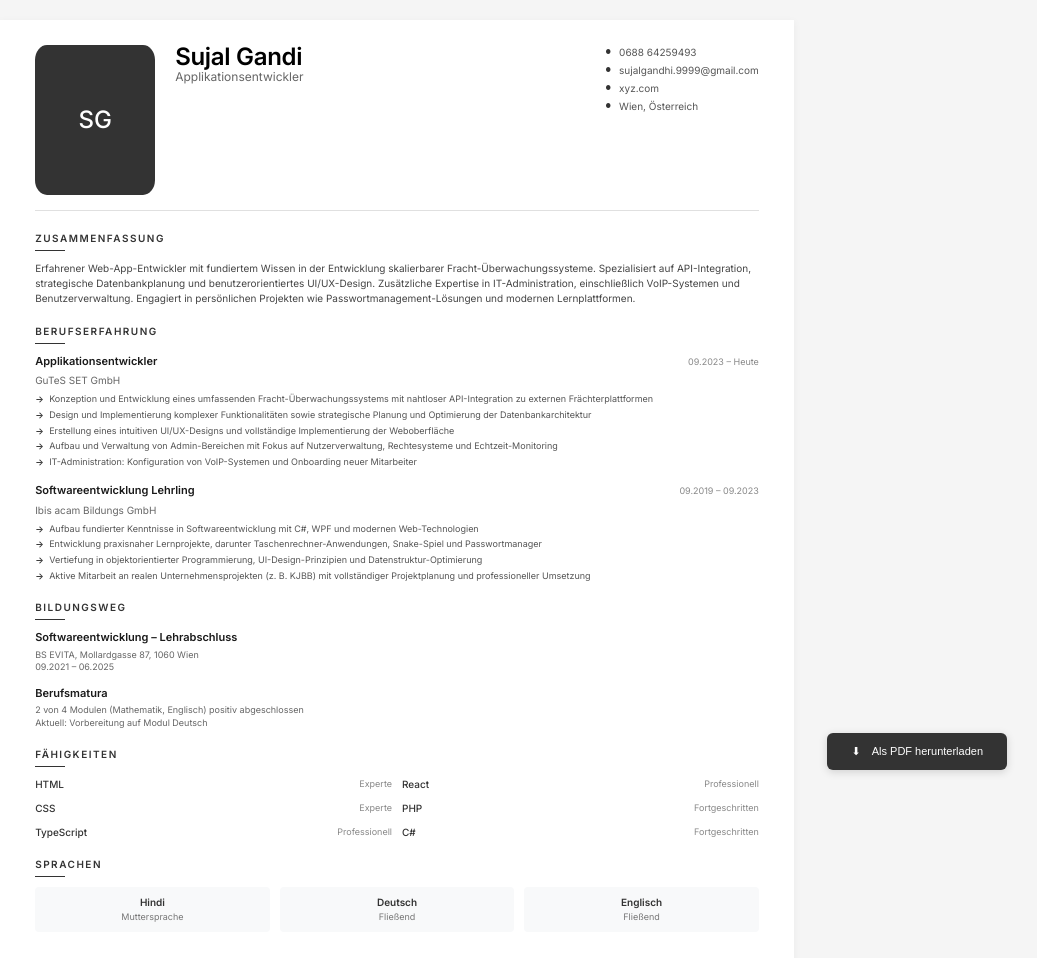
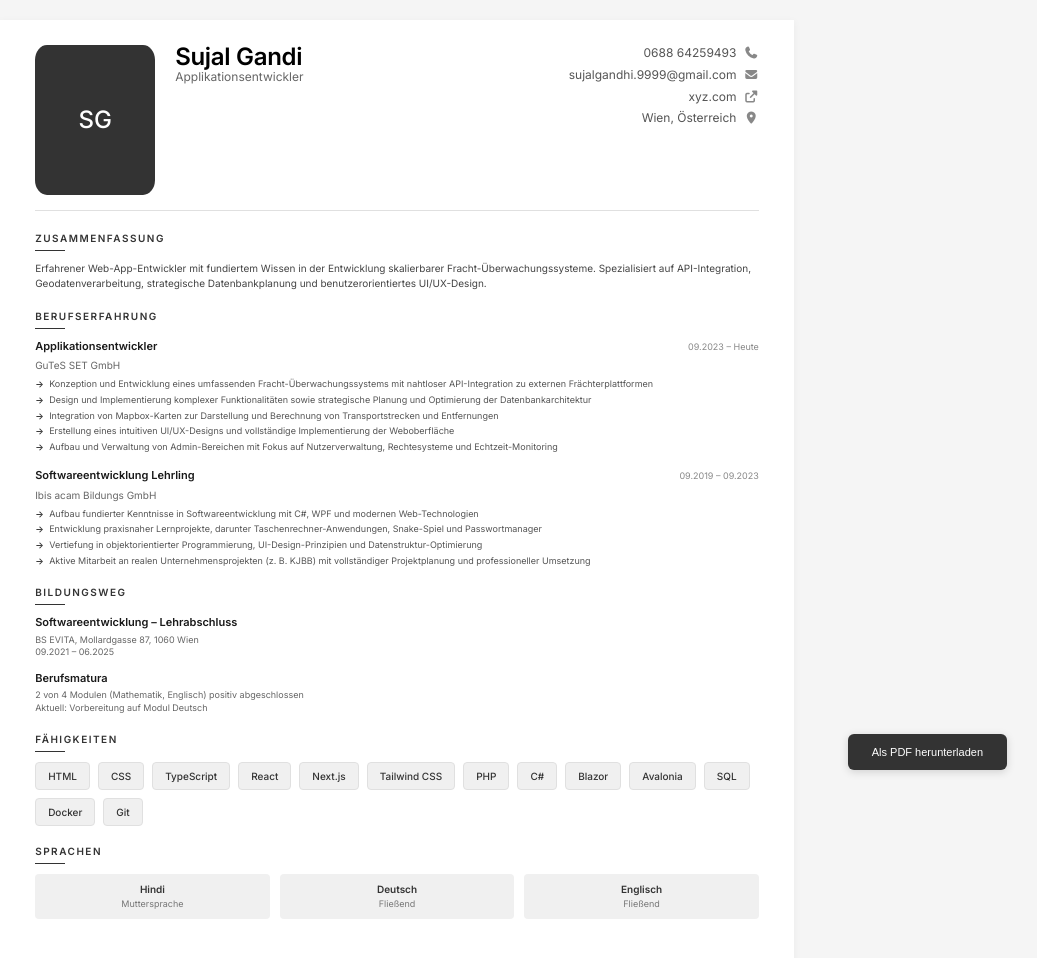
Before and after one commit to aSujal/Lebenslauf, a plain HTML site: page index.html in a window 1280 px wide. Shown: the whole page, without its empty margins (243-1280 px from the left). Drawn offline with Linux system fonts and the light colour scheme.

Commit message:
Enhance CV layout and styling: added icons to contact items, improved skill tags, and adjusted spacing for better readability.

```diff
--- a/index.html
+++ b/index.html
@@ -6,6 +6,7 @@
     <meta name="viewport" content="width=device-width, initial-scale=1.0">
     <title>Sujal Gandi - Lebenslauf</title>
     <link href="https://fonts.googleapis.com/css2?family=Inter:wght@300;400;500;600&display=swap" rel="stylesheet">
+    <link rel="stylesheet" href="https://cdnjs.cloudflare.com/ajax/libs/font-awesome/7.0.1/css/all.min.css">
     <script src="https://cdnjs.cloudflare.com/ajax/libs/html2pdf.js/0.10.1/html2pdf.bundle.min.js"></script>
     <link rel="stylesheet" href="style.css">
 </head>
@@ -22,17 +23,21 @@
                     </div>
                 </div>
                 <div class="contact-info">
-                    <div class="contact-item">
+                    <div class="contact-item phone">
                         <a href="tel:068864259493">0688 64259493</a>
+                        <i class="fa fa-phone icon"></i>
                     </div>
-                    <div class="contact-item">
+                    <div class="contact-item email">
                         <a href="mailto:sujalgandhi.9999@gmail.com">sujalgandhi.9999@gmail.com</a>
+                        <i class="fa fa-envelope icon"></i>
                     </div>
-                    <div class="contact-item">
+                    <div class="contact-item web">
                         <a href="https://xyz.com" target="_blank">xyz.com</a>
+                        <i class="fa fa-external-link-alt icon"></i>
                     </div>
-                    <div class="contact-item">
-                        Wien, Österreich
+                    <div class="contact-item location">
+                        <span>Wien, Österreich</span>
+                        <i class="fa fa-map-marker-alt icon"></i>
                     </div>
                 </div>
             </div>
@@ -42,10 +47,9 @@
                 <p class="summary-text">
                     Erfahrener Web-App-Entwickler mit fundiertem Wissen in der Entwicklung skalierbarer
                     Fracht-Überwachungssysteme.
-                    Spezialisiert auf API-Integration, strategische Datenbankplanung und benutzerorientiertes
+                    Spezialisiert auf API-Integration, Geodatenverarbeitung, strategische Datenbankplanung und
+                    benutzerorientiertes
                     UI/UX-Design.
-                    Zusätzliche Expertise in IT-Administration, einschließlich VoIP-Systemen und Benutzerverwaltung.
-                    Engagiert in persönlichen Projekten wie Passwortmanagement-Lösungen und modernen Lernplattformen.
                 </p>
             </div>
 
@@ -63,11 +67,10 @@
                             API-Integration zu externen Frächterplattformen</li>
                         <li>Design und Implementierung komplexer Funktionalitäten sowie strategische Planung und
                             Optimierung der Datenbankarchitektur</li>
-                        <li>Erstellung eines intuitiven UI/UX-Designs und vollständige Implementierung der Weboberfläche
-                        </li>
+                        <li>Integration von Mapbox-Karten zur Darstellung und Berechnung von Transportstrecken und Entfernungen</li>
+                        <li>Erstellung eines intuitiven UI/UX-Designs und vollständige Implementierung der Weboberfläche</li>
                         <li>Aufbau und Verwaltung von Admin-Bereichen mit Fokus auf Nutzerverwaltung, Rechtesysteme und
                             Echtzeit-Monitoring</li>
-                        <li>IT-Administration: Konfiguration von VoIP-Systemen und Onboarding neuer Mitarbeiter</li>
                     </ul>
                 </div>
 
@@ -112,31 +115,20 @@
 
             <div class="section">
                 <div class="section-title">Fähigkeiten</div>
-                <div class="skills-grid">
-                    <div class="skill-item">
-                        <span class="skill-name">HTML</span>
-                        <span class="skill-level">Experte</span>
-                    </div>
-                    <div class="skill-item">
-                        <span class="skill-name">React</span>
-                        <span class="skill-level">Professionell</span>
-                    </div>
-                    <div class="skill-item">
-                        <span class="skill-name">CSS</span>
-                        <span class="skill-level">Experte</span>
-                    </div>
-                    <div class="skill-item">
-                        <span class="skill-name">PHP</span>
-                        <span class="skill-level">Fortgeschritten</span>
-                    </div>
-                    <div class="skill-item">
-                        <span class="skill-name">TypeScript</span>
-                        <span class="skill-level">Professionell</span>
-                    </div>
-                    <div class="skill-item">
-                        <span class="skill-name">C#</span>
-                        <span class="skill-level">Fortgeschritten</span>
-                    </div>
+                <div class="skills-container">
+                    <span class="skill-tag">HTML</span>
+                    <span class="skill-tag">CSS</span>
+                    <span class="skill-tag">TypeScript</span>
+                    <span class="skill-tag">React</span>
+                    <span class="skill-tag">Next.js</span>
+                    <span class="skill-tag">Tailwind CSS</span>
+                    <span class="skill-tag">PHP</span>
+                    <span class="skill-tag">C#</span>
+                    <span class="skill-tag">Blazor</span>
+                    <span class="skill-tag">Avalonia</span>
+                    <span class="skill-tag">SQL</span>
+                    <span class="skill-tag">Docker</span>
+                    <span class="skill-tag">Git</span>
                 </div>
             </div>
 
--- a/style.css
+++ b/style.css
@@ -58,22 +58,22 @@ body {
     font-weight: 400;
     margin-bottom: 12px;
 }
+
 .contact-info {
     display: flex;
     flex-direction: column;
-    gap: 4px;
+    gap: 5px;
+    text-align: right;
 }
+
 .contact-item {
-    display: flex;
-    align-items: center;
-    font-size: 10px;
+    font-size: 12px;
     color: #555;
+    position: relative;
 }
-.contact-item::before {
-    content: "●";
-    color: #333;
-    margin-right: 8px;
-    font-size: 6px;
+.icon{
+    margin-left: 4px;
+    color: #888;
 }
 .contact-item a {
     color: #555;
@@ -167,25 +167,21 @@ body {
     color: #666;
     line-height: 1.4;
 }
-.skills-grid {
-    display: grid;
-    grid-template-columns: 1fr 1fr;
-    gap: 10px;
+.skills-container {
+    display: flex;
+    flex-wrap: wrap;
+    gap: 8px;
 }
-.skill-item {
-    display: flex;
-    justify-content: space-between;
-    align-items: center;
-}
-.skill-name {
+
+.skill-tag {
+    display: inline-block;
+    padding: 6px 12px;
+    background: #f0f0f0;
+    color: #333;
     font-size: 10px;
     font-weight: 500;
-    color: #333;
-}
-.skill-level {
-    font-size: 9px;
-    color: #888;
-    font-weight: 400;
+    border-radius: 4px;
+    border: 1px solid #e0e0e0;
 }
 .languages-grid {
     display: grid;
@@ -195,7 +191,7 @@ body {
 .language-item {
     text-align: center;
     padding: 8px;
-    background: #f8f9fa;
+    background: #f0f0f0;
     border-radius: 4px;
 }
 .language-name {
@@ -228,10 +224,6 @@ body {
     transform: translateY(-2px);
     box-shadow: 0 4px 12px rgba(0, 0, 0, 0.2);
 }
-.download-btn::before {
-    content: "⬇ ";
-    margin-right: 8px;
-}
 @media print {
     body {
         background: white;
@@ -256,7 +248,6 @@ body {
         margin-left: 0;
         margin-top: 20px;
     }
-    .skills-grid,
     .languages-grid {
         grid-template-columns: 1fr;
     }
```
